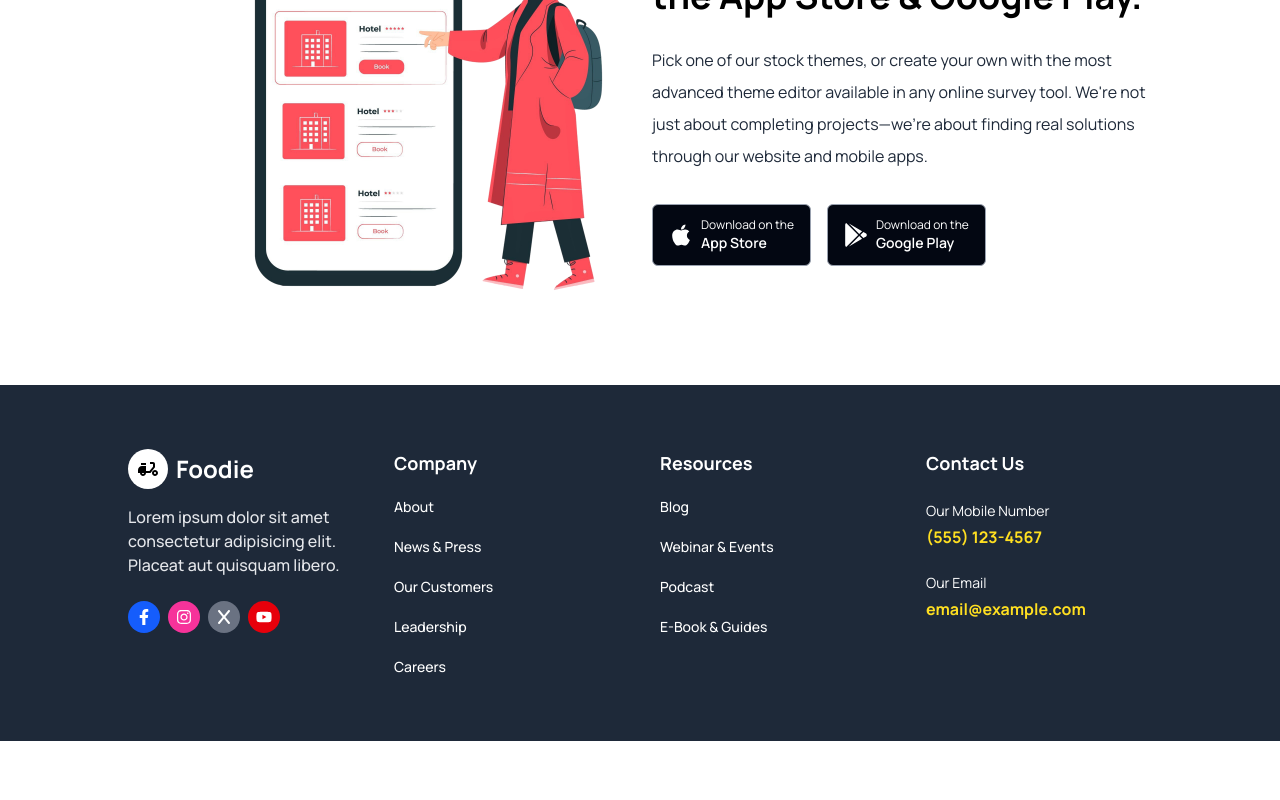
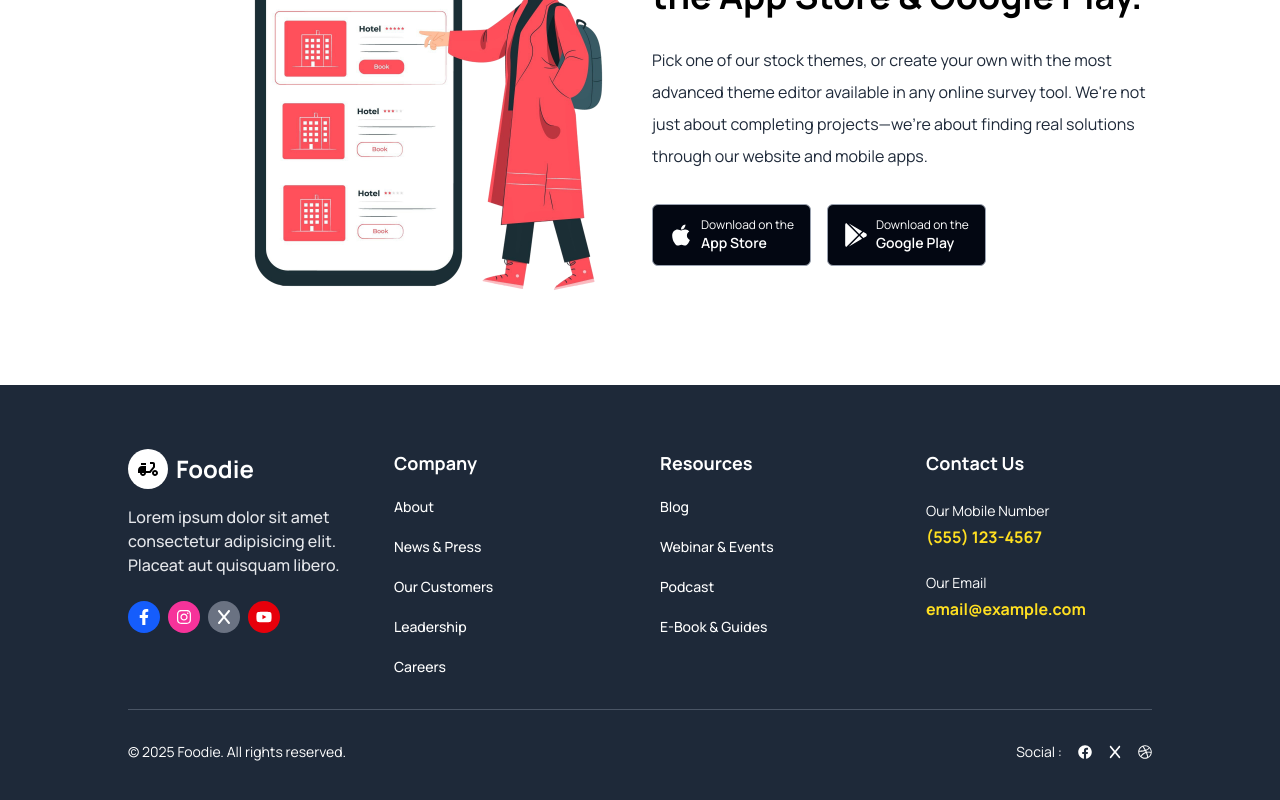
Before and after one commit to denisdiaconu/food-landing-page, a Next.js app: page / in a window 1280 px wide. Shown: the part 5071-5871 px from the top of the page. Before the commit the page ends 5812 px from the top, so only its background shows below. Built offline with nearby package versions, Linux system fonts and the light colour scheme.

Commit message:
Add footer copyright

```diff
--- a/components/Home/Footer/Footer.tsx
+++ b/components/Home/Footer/Footer.tsx
@@ -1,5 +1,11 @@
 import React from 'react';
-import { FaFacebookF, FaInstagram, FaYoutube } from 'react-icons/fa';
+import {
+  FaDribbble,
+  FaFacebook,
+  FaFacebookF,
+  FaInstagram,
+  FaYoutube,
+} from 'react-icons/fa';
 import { FaX } from 'react-icons/fa6';
 import { MdDeliveryDining } from 'react-icons/md';
 
@@ -66,6 +72,23 @@
           </div>
         </div>
       </div>
+      <div className="mt-8 w-[80%] mx-auto border-t pt-8 flex flex-col md:flex-row justify-between items-center text-gray-600 text-sm">
+        <p className="text-center text-white md:text-left">
+          &copy; {new Date().getFullYear()} Foodie. All rights reserved.
+        </p>
+        <div className="flex items-center text-white space-x-4 mt-4 md:mt-0">
+          <span>Social : </span>
+          <span className="text-white hover:text-gray-500">
+            <FaFacebook />
+          </span>
+          <span className="text-white hover:text-gray-500">
+            <FaX />
+          </span>
+          <span className="text-white hover:text-gray-500">
+            <FaDribbble />
+          </span>
+        </div>
+      </div>
     </div>
   );
 };
```
